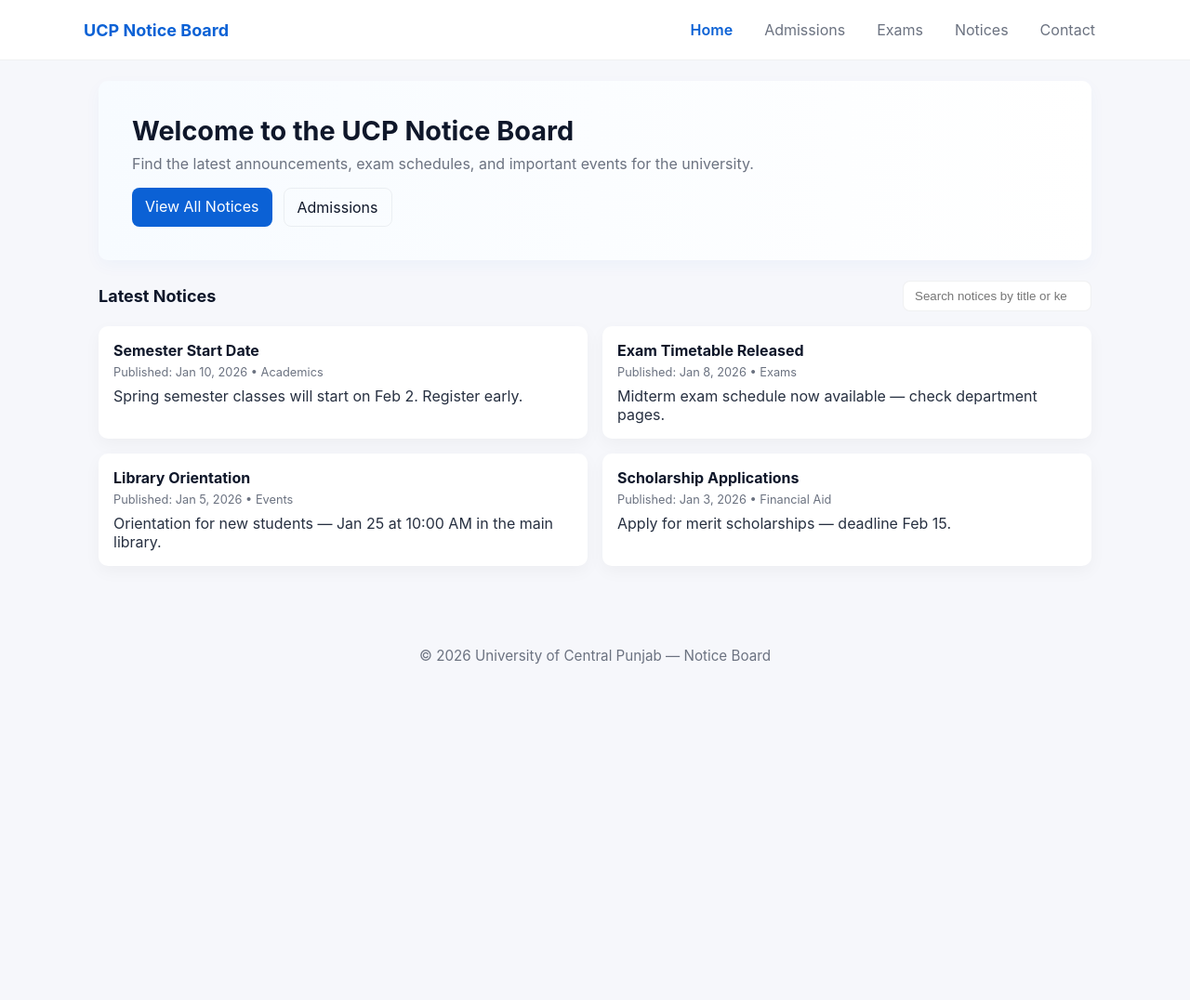
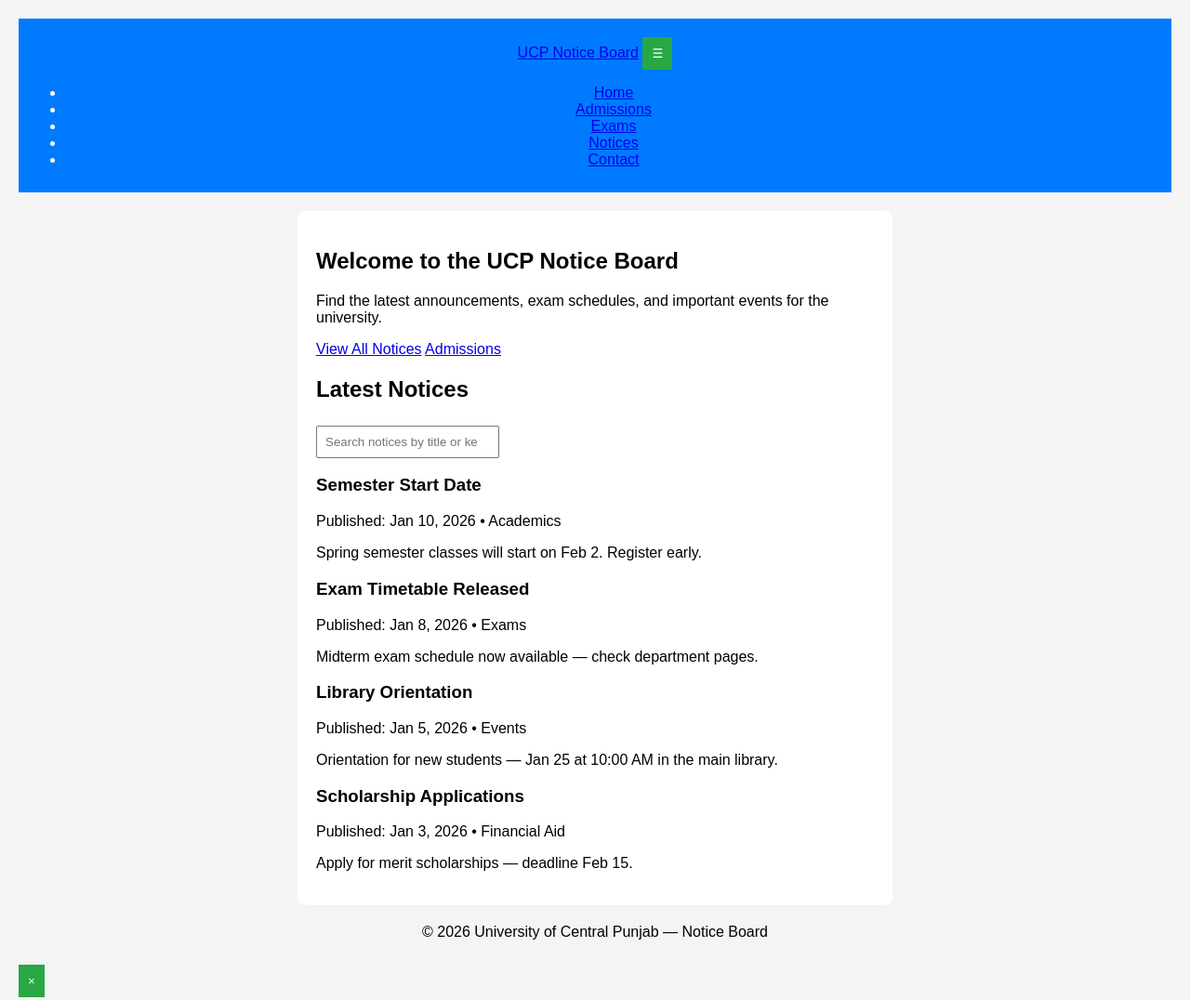
Before and after one commit to umairakhtar0/uni-board, a website: page src/index.html in a window 1280 px wide. Shown: the whole page at 93% size. Before the commit the page ends 800 px from the top, so only its background shows below. Drawn offline with Linux system fonts and the light colour scheme.

Commit message:
Resolved lint and html issues

```diff
--- a/package.json
+++ b/package.json
@@ -1,5 +1,5 @@
 {
-  "name": "stylelint",
+  "name": "uni-board",
   "version": "1.0.0",
   "scripts": {
     "build": "parcel build src/*.html --dist-dir dist"
--- a/styles/style.css
+++ b/styles/style.css
@@ -1,71 +1,53 @@
-:root{
-    --bg:#f6f7fb;
-    --card:#ffffff;
-    --primary:#0b61d5;
-    --muted:#6b7280;
-    --accent:#00a79d;
-    --max-width:1100px;
-}
-*{box-sizing:border-box}
-html,body{height:100%}
-body{
-    margin:0;
-    font-family: Inter, system-ui, Roboto, 'Segoe UI', Arial, sans-serif;
-    background:var(--bg);
-    color:#0f172a;
-    -webkit-font-smoothing:antialiased;
-}
-.container{max-width:var(--max-width);margin:0 auto;padding:0 16px}
 
-/* Header / Nav */
-.site-header{background:#fff;border-bottom:1px solid rgba(15,23,42,0.06);position:sticky;top:0;z-index:40}
-.header-inner{display:flex;align-items:center;justify-content:space-between;padding:14px 0}
-.brand{font-weight:700;color:var(--primary);text-decoration:none;font-size:1.125rem}
-.nav-toggle{display:none;background:transparent;border:0;font-size:20px}
-.main-nav ul{list-style:none;margin:0;padding:0;display:flex;gap:10px}
-.main-nav a{display:inline-block;padding:8px 12px;border-radius:6px;color:var(--muted);text-decoration:none}
-.main-nav a:hover{background:rgba(11,97,213,0.06);color:var(--primary)}
-.main-nav a.active{color:var(--primary);font-weight:600}
+/* Minimal, lint-friendly stylesheet */
 
-/* Hero */
-.hero{background:linear-gradient(90deg,#f7fbff,#ffffff);padding:36px;border-radius:10px;margin:22px 0;box-shadow:0 6px 18px rgba(11,97,213,0.04)}
-.hero h1{margin:0;font-size:1.8rem}
-.lede{color:var(--muted);margin:8px 0 16px}
-.hero-actions{display:flex;gap:12px}
-.btn{display:inline-block;padding:10px 14px;border-radius:8px;text-decoration:none;color:#0f172a;background:transparent;border:1px solid rgba(15,23,42,0.06)}
-.btn.primary{background:var(--primary);color:#fff;border:0}
-
-/* Notices */
-.notices-section{margin-bottom:48px}
-.notices-header{display:flex;align-items:center;justify-content:space-between;gap:16px}
-.notices-header h2{margin:0;font-size:1.125rem}
-.search{min-width:180px;padding:8px 12px;border-radius:8px;border:1px solid rgba(15,23,42,0.06)}
-.notices-grid{display:grid;grid-template-columns:repeat(2,1fr);gap:16px;margin-top:16px}
-.notice-card{background:var(--card);padding:16px;border-radius:10px;box-shadow:0 6px 18px rgba(2,6,23,0.04);cursor:pointer;transition:transform .14s ease,box-shadow .14s ease}
-.notice-card:hover{transform:translateY(-4px);box-shadow:0 10px 30px rgba(2,6,23,0.08)}
-.notice-card h3{margin:0 0 6px;font-size:1rem}
-.meta{font-size:0.8rem;color:var(--muted);margin:0 0 8px}
-.excerpt{margin:0;color:#273041}
-
-/* Footer */
-.site-footer{padding:24px 0;text-align:center;color:var(--muted);font-size:0.95rem}
-
-/* Modal */
-.modal{position:fixed;inset:0;background:rgba(2,6,23,0.5);display:flex;align-items:center;justify-content:center;opacity:0;pointer-events:none;transition:opacity .18s ease}
-.modal.open{opacity:1;pointer-events:auto}
-.modal-panel{background:var(--card);padding:20px;border-radius:10px;max-width:680px;width:92%;box-shadow:0 20px 60px rgba(2,6,23,0.3);position:relative}
-.modal-close{position:absolute;right:12px;top:8px;background:transparent;border:0;font-size:20px}
-
-/* Responsive */
-@media (max-width:800px){
-    .notices-grid{grid-template-columns:1fr}
-    .nav-toggle{display:inline-block}
-    .main-nav{position:absolute;top:64px;right:16px;background:#fff;border:1px solid rgba(15,23,42,0.06);padding:10px;border-radius:8px;display:none}
-    .main-nav.open{display:block}
-    .main-nav ul{flex-direction:column}
+body {
+    font-family: Arial, sans-serif;
+    background-color: #f4f4f4;
+    margin: 0;
+    padding: 20px;
 }
 
-@media (max-width:480px){
-    .hero h1{font-size:1.25rem}
-    .container{padding:0 12px}
+header {
+    background-color: #007bff;
+    color: white;
+    padding: 10px;
+    text-align: center;
 }
+
+main {
+    max-width: 600px;
+    margin: 20px auto;
+    background: white;
+    padding: 20px;
+    border-radius: 8px;
+}
+
+form {
+    display: flex;
+    flex-direction: column;
+}
+
+label {
+    margin-top: 10px;
+}
+
+input,
+textarea {
+    padding: 8px;
+    margin-top: 5px;
+}
+
+button {
+    margin-top: 10px;
+    padding: 10px;
+    background-color: #28a745;
+    color: white;
+    border: none;
+    cursor: pointer;
+}
+
+footer {
+    text-align: center;
+    margin-top: 20px;
+}
```
Also changed, not shown: 1 other file.
